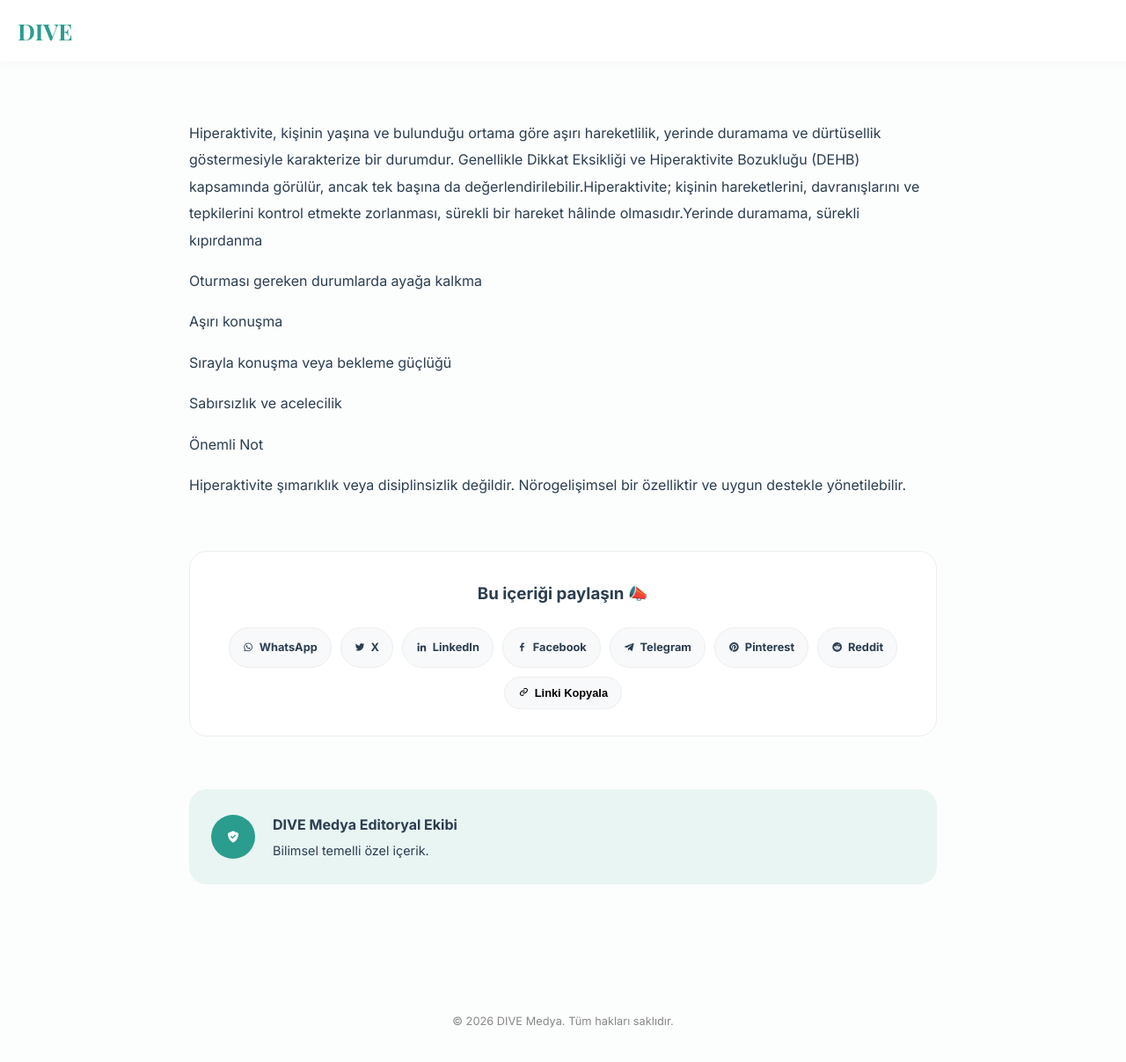
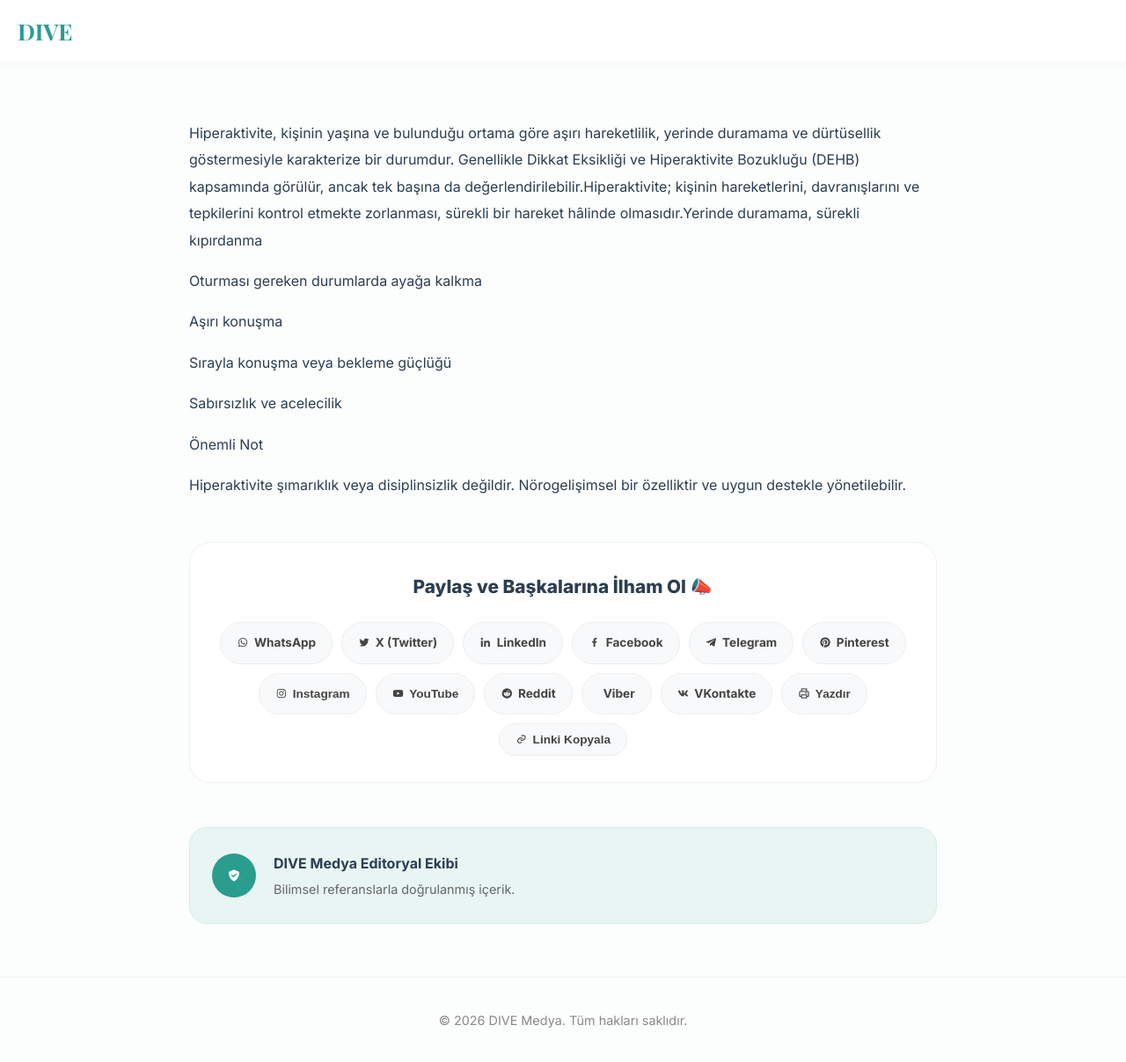
Before and after one commit to EKTHOLDING/dive, a Jekyll site: the page built from _posts/2026-03-22-dehp.md, in a window 1280 px wide and 1208 px high. Shown: the whole window at 88% size. Built offline with Jekyll 4.4.1, drawn with Linux system fonts in a browser that asks for light colours.

Commit message:
Update default.html

```diff
--- a/_layouts/default.html
+++ b/_layouts/default.html
@@ -5,40 +5,54 @@
     <meta name="viewport" content="width=device-width, initial-scale=1.0">
 
     <title>{{ page.title }} | DIVE</title>
-    <meta name="description" content="{{ page.description | default: 'Psikoloji ve üretkenlik üzerine derinlemesine bilimsel içerikler.' }}">
+    <meta name="description" content="{{ page.description | default: 'Psikoloji ve üretkenlik üzerine bilimsel temelli derinlemesine içerikler.' }}">
 
     <meta property="og:type" content="article">
     <meta property="og:url" content="https://www.divemedya.com{{ page.url }}">
     <meta property="og:title" content="{{ page.title }}">
-    <meta property="og:description" content="{{ page.description | default: 'DIVE Medya - Derinlemesine İçerikler.' }}">
-    <meta property="og:image" content="{{ page.image }}"> <meta property="og:site_name" content="DIVE Medya">
+    <meta property="og:description" content="DIVE Medya - Bilimsel Temelli Derin İçerikler.">
+    <meta property="og:image" content="{{ page.image }}">
+    <meta property="og:site_name" content="DIVE Medya">
 
     <meta name="twitter:card" content="summary_large_image">
+    <meta name="twitter:site" content="@divemedya">
     <meta name="twitter:title" content="{{ page.title }}">
-    <meta name="twitter:description" content="{{ page.description | default: 'Psikoloji ve üretkenlik üzerine bilimsel içerikler.' }}">
+    <meta name="twitter:description" content="DIVE Medya - Zihinsel Performans ve Psikoloji.">
     <meta name="twitter:image" content="{{ page.image }}">
+    <meta name="twitter:image:src" content="{{ page.image }}">
 
     <script async src="https://pagead2.googlesyndication.com/pagead/js/adsbygoogle.js?client=ca-pub-2959792438660398" crossorigin="anonymous"></script>
     <script async src="https://www.googletagmanager.com/gtag/js?id=G-Z8XQWY4Y5W"></script>
     <script>window.dataLayer=window.dataLayer||[];function gtag(){dataLayer.push(arguments);}gtag('js',new Date());gtag('config','G-Z8XQWY4Y5W');</script>
 
     <style>
-        :root { --bg: #fcfdfd; --text: #2c3e50; --primary: #2a9d8f; --accent: #e9f5f3; }
+        :root { --bg: #fcfdfd; --text: #2c3e50; --primary: #2a9d8f; --accent: #e9f5f3; --dark: #1a1a1a; }
         body { margin: 0; background-color: var(--bg); color: var(--text); font-family: 'Inter', sans-serif; display: flex; flex-direction: column; min-height: 100vh; }
         html { scroll-behavior: smooth; }
-        a { text-decoration: none; color: inherit; }
+        a { text-decoration: none; color: inherit; transition: 0.3s; }
+
         .progress-container { position: fixed; top: 70px; left: 0; width: 100%; height: 3px; background: transparent; z-index: 101; }
-        .progress-bar { height: 100%; background: var(--primary); width: 0%; }
+        .progress-bar { height: 100%; background: var(--primary); width: 0%; transition: width 0.1s; }
+
         .header { position: fixed; top: 0; width: 100%; height: 70px; background: rgba(255,255,255,0.95); backdrop-filter: blur(10px); z-index: 100; display: flex; align-items: center; padding: 0 20px; box-shadow: 0 2px 10px rgba(0,0,0,0.03); }
-        .brand-container { display: flex; align-items: center; gap: 8px; font-family: 'Playfair Display', serif; font-size: 1.6rem; font-weight: bold; color: var(--primary); }
+        .brand-container { font-family: 'Playfair Display', serif; font-size: 1.6rem; font-weight: bold; color: var(--primary); }
+
         .main-content { flex: 1; margin-top: 100px; padding: 20px; max-width: 850px; margin-left: auto; margin-right: auto; width: 100%; line-height: 1.9; }
 
-        .share-section { margin: 60px 0; padding: 30px; background: #ffffff; border-radius: 20px; border: 1px solid #eee; text-align: center; }
-        .share-grid { display: flex; flex-wrap: wrap; justify-content: center; gap: 10px; margin-top: 20px; }
-        .share-btn { display: flex; align-items: center; gap: 6px; padding: 10px 15px; border-radius: 50px; font-size: 0.8rem; font-weight: 700; background: #f8f9fa; border: 1px solid #eee; cursor: pointer; transition: 0.3s; }
-        .share-btn:hover { background: var(--primary); color: white; }
-        .author-box { display: flex; align-items: center; gap: 20px; margin: 40px 0; padding: 25px; background: var(--accent); border-radius: 20px; }
-        .custom-footer { padding: 40px; text-align: center; color: #888; font-size: 0.8rem; }
+        /* FULL ESTETİK PAYLAŞIM ALANI */
+        .share-section { margin: 50px 0; padding: 30px; background: #ffffff; border-radius: 24px; border: 1px solid #f0f0f0; text-align: center; }
+        .share-title { font-size: 1.3rem; font-weight: 800; margin-bottom: 20px; }
+        .share-grid { display: flex; flex-wrap: wrap; justify-content: center; gap: 10px; }
+
+        .share-btn {
+            display: flex; align-items: center; gap: 6px; padding: 10px 18px; border-radius: 50px;
+            font-size: 0.85rem; font-weight: 700; color: #444; background: #f8f9fa;
+            border: 1px solid #eee; cursor: pointer; transition: all 0.2s;
+        }
+        .share-btn:hover { background: var(--primary); color: white; transform: translateY(-3px); }
+
+        .author-box { display: flex; align-items: center; gap: 20px; margin: 40px 0; padding: 25px; background: var(--accent); border-radius: 20px; border: 1px solid #d4ece9; }
+        .custom-footer { padding: 40px; text-align: center; color: #888; border-top: 1px solid #eee; font-size: 0.9rem; }
     </style>
 </head>
 <body>
@@ -56,27 +70,33 @@
 
         {% if page.date %}
         <div class="share-section">
-            <h3 style="margin-top:0">Bu içeriği paylaşın 📣</h3>
+            <div class="share-title">Paylaş ve Başkalarına İlham Ol 📣</div>
             <div class="share-grid">
-                {% capture share_url %}https://www.divemedya.com{{ page.url }}{% endcapture %}
-                {% capture share_title %}{{ page.title }}{% endcapture %}
+                {% capture u %}https://www.divemedya.com{{ page.url }}{% endcapture %}
+                {% capture t %}{{ page.title }}{% endcapture %}
+                {% capture i %}{{ page.image }}{% endcapture %}
 
-                <a href="https://api.whatsapp.com/send?text={{ share_title | url_encode }}%20{{ share_url | url_encode }}" target="_blank" class="share-btn"><i class='bx bxl-whatsapp'></i> WhatsApp</a>
-                <a href="https://twitter.com/intent/tweet?text={{ share_title | url_encode }}&url={{ share_url | url_encode }}" target="_blank" class="share-btn"><i class='bx bxl-twitter'></i> X</a>
-                <a href="https://www.linkedin.com/sharing/share-offsite/?url={{ share_url | url_encode }}" target="_blank" class="share-btn"><i class='bx bxl-linkedin'></i> LinkedIn</a>
-                <a href="https://www.facebook.com/sharer/sharer.php?u={{ share_url | url_encode }}" target="_blank" class="share-btn"><i class='bx bxl-facebook'></i> Facebook</a>
-                <a href="https://t.me/share/url?url={{ share_url | url_encode }}&text={{ share_title | url_encode }}" target="_blank" class="share-btn"><i class='bx bxl-telegram'></i> Telegram</a>
-                <a href="https://www.pinterest.com/pin/create/button/?url={{ share_url | url_encode }}&media={{ page.image | url_encode }}&description={{ share_title | url_encode }}" target="_blank" class="share-btn"><i class='bx bxl-pinterest'></i> Pinterest</a>
-                <a href="https://www.reddit.com/submit?url={{ share_url | url_encode }}&title={{ share_title | url_encode }}" target="_blank" class="share-btn"><i class='bx bxl-reddit'></i> Reddit</a>
+                <a href="https://api.whatsapp.com/send?text={{ t | url_encode }}%0A{{ u | url_encode }}" target="_blank" class="share-btn"><i class='bx bxl-whatsapp'></i> WhatsApp</a>
+                <a href="https://twitter.com/intent/tweet?text={{ t | url_encode }}&url={{ u | url_encode }}" target="_blank" class="share-btn"><i class='bx bxl-twitter'></i> X (Twitter)</a>
+                <a href="https://www.linkedin.com/sharing/share-offsite/?url={{ u | url_encode }}" target="_blank" class="share-btn"><i class='bx bxl-linkedin'></i> LinkedIn</a>
+                <a href="https://www.facebook.com/sharer/sharer.php?u={{ u | url_encode }}" target="_blank" class="share-btn"><i class='bx bxl-facebook'></i> Facebook</a>
+                <a href="https://t.me/share/url?url={{ u | url_encode }}&text={{ t | url_encode }}" target="_blank" class="share-btn"><i class='bx bxl-telegram'></i> Telegram</a>
+                <a href="https://www.pinterest.com/pin/create/button/?url={{ u | url_encode }}&media={{ i | url_encode }}&description={{ t | url_encode }}" target="_blank" class="share-btn"><i class='bx bxl-pinterest'></i> Pinterest</a>
+                <button onclick="copyAndRedirect('instagram')" class="share-btn"><i class='bx bxl-instagram'></i> Instagram</button>
+                <button onclick="copyAndRedirect('youtube')" class="share-btn"><i class='bx bxl-youtube'></i> YouTube</button>
+                <a href="https://www.reddit.com/submit?url={{ u | url_encode }}&title={{ t | url_encode }}" target="_blank" class="share-btn"><i class='bx bxl-reddit'></i> Reddit</a>
+                <a href="https://viber.com/forward?text={{ t | url_encode }}%20{{ u | url_encode }}" target="_blank" class="share-btn"><i class='bx bxl-viber'></i> Viber</a>
+                <a href="https://vk.com/share.php?url={{ u | url_encode }}" target="_blank" class="share-btn"><i class='bx bxl-vk'></i> VKontakte</a>
+                <button onclick="window.print()" class="share-btn"><i class='bx bx-printer'></i> Yazdır</button>
                 <button onclick="copyLink()" class="share-btn" id="copyBtn"><i class='bx bx-link'></i> Linki Kopyala</button>
             </div>
         </div>
 
         <div class="author-box">
             <div style="width:50px; height:50px; border-radius:50%; background:var(--primary); display:flex; align-items:center; justify-content:center; color:white;"><i class='bx bxs-check-shield'></i></div>
-            <div>
+            <div class="author-text">
                 <h4 style="margin:0">DIVE Medya Editoryal Ekibi</h4>
-                <p style="margin:0; font-size:0.9rem;">Bilimsel temelli özel içerik.</p>
+                <p style="margin:0; font-size:0.9rem; color:#666;">Bilimsel referanslarla doğrulanmış içerik.</p>
             </div>
         </div>
         {% endif %}
@@ -99,8 +119,13 @@
             document.getElementById('copyBtn').innerText='Kopyalandı!';
             setTimeout(()=>{document.getElementById('copyBtn').innerHTML="<i class='bx bx-link'></i> Linki Kopyala"},2000);
         }
+        function copyAndRedirect(p){
+            navigator.clipboard.writeText(window.location.href);
+            alert("Link kopyalandı! Paylaşıma hazırsınız.");
+            window.open(p==='instagram'?'https://instagram.com':'https://youtube.com','_blank');
+        }
     </script>
     <link href='https://unpkg.com/boxicons@2.1.4/css/boxicons.min.css' rel='stylesheet'>
-    <link href="https://fonts.googleapis.com/css2?family=Inter:wght@400;700&family=Playfair+Display:wght@700&display=swap" rel="stylesheet">
+    <link href="https://fonts.googleapis.com/css2?family=Inter:wght@400;700;800&family=Playfair+Display:wght@700&display=swap" rel="stylesheet">
 </body>
 </html>
```
